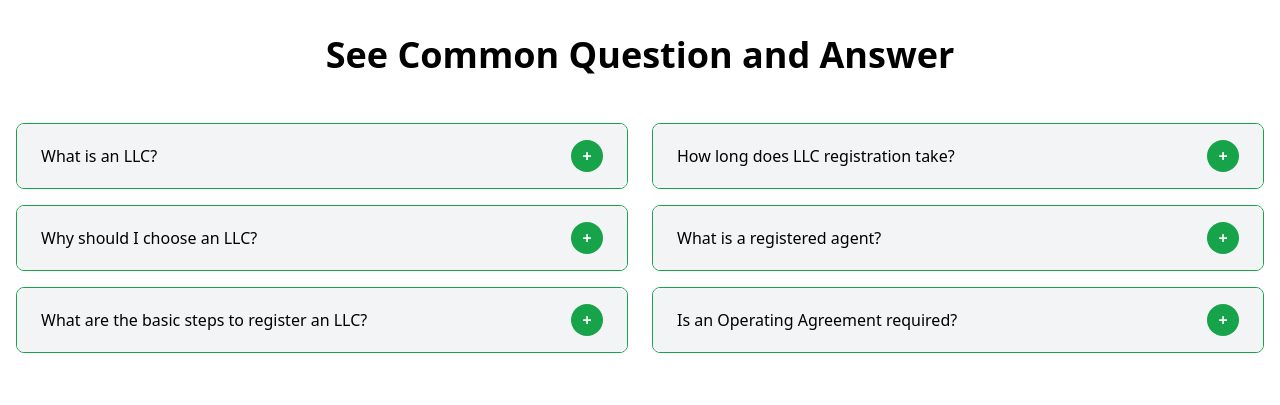
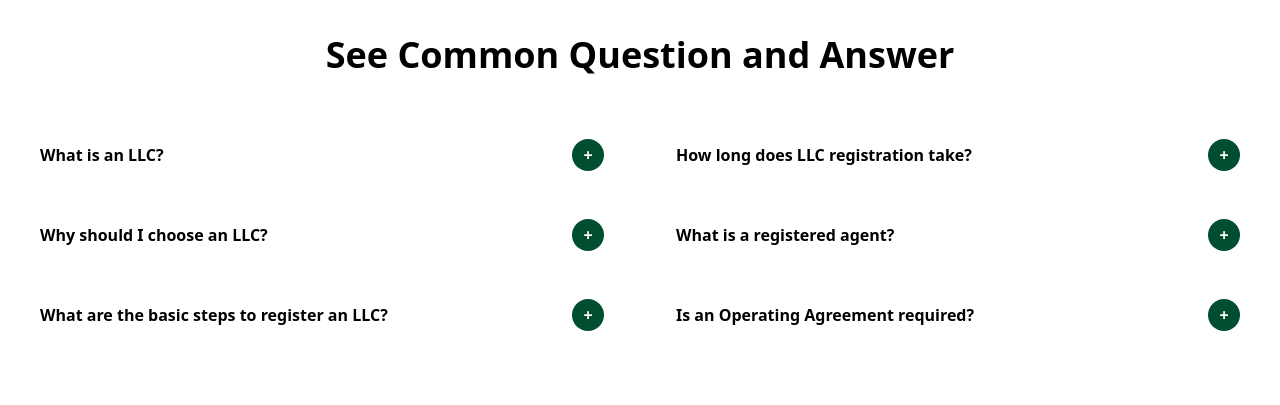
Before and after one commit to abdullahchandio/accufilerClone, a website: page index.html in a window 1280 px wide. Shown: the part 3100-3505 px from the top of the page. Drawn offline with nearby package versions, Linux system fonts and the light colour scheme.

Commit message:
Add files via upload

```diff
--- a/index.html
+++ b/index.html
@@ -34,8 +34,6 @@
             class="h-10 w-auto"
           />
         </a>
-
-        <!-- Mobile Menu Button -->
         <button class="md:hidden">
           <svg
             class="w-6 h-6"
@@ -51,8 +49,6 @@
             ></path>
           </svg>
         </button>
-
-        <!-- Desktop Menu -->
         <div class="hidden md:flex items-center space-x-8">
           <a href="/" class="text-gray-700 hover:text-gray-900">Home</a>
           <div class="relative dropdown">
@@ -73,8 +69,6 @@
                 ></path>
               </svg>
             </button>
-
-            <!-- Services Dropdown -->
             <div
               class="absolute top-full left-0 mt-2 bg-[#15171A] text-white rounded-lg shadow-xl p-6 w-[800px] hidden dropdown-menu"
             >
@@ -171,8 +165,6 @@
           </a>
         </div>
       </div>
-
-      <!-- Mobile Menu Dropdown -->
       <div
         class="md:hidden absolute top-full left-0 right-0 bg-white shadow-lg hidden"
       >
@@ -193,7 +185,6 @@
     </nav>
     <!-- Hero Section -->
     <section class="relative min-h-screen pt-24 overflow-hidden">
-      <!-- Background Grid -->
       <div
         class="absolute inset-0 bg-cover bg-center"
         style="
@@ -203,7 +194,6 @@
 
       <div class="relative z-10 max-w-7xl mx-auto px-6 lg:px-8">
         <div class="grid lg:grid-cols-2 gap-12 items-center">
-          <!-- Left Column - Content -->
           <div class="space-y-8 max-w-2xl">
             <h1
               class="text-4xl sm:text-5xl lg:text-6xl font-bold tracking-tight text-gray-800"
@@ -236,10 +226,7 @@
               </svg>
             </button>
           </div>
-
-          <!-- Right Column - Image and Cards -->
           <div class="relative h-[600px]">
-            <!-- Background Rectangle -->
             <div
               class="absolute right-0 top-0 w-[90%] h-[600px] bg-[#FFE4CC] rounded-3xl overflow-hidden"
             >
@@ -249,8 +236,6 @@
                 class="object-cover w-full h-full"
               />
             </div>
-
-            <!-- Floating Elements -->
             <div class="absolute -left-16 top-1/4">
               <div class="bg-white rounded-2xl shadow-lg p-6 w-[280px]">
                 <h3 class="text-lg font-semibold mb-4">Recent Records</h3>
@@ -378,9 +363,7 @@
       <h1 class="text-4xl md:text-5xl font-bold text-black mb-12 max-w-2xl">
         Top Services to Start Your Business
       </h1>
-
       <div class="grid md:grid-cols-3 gap-6 mb-12">
-        <!-- Registered Agent Card -->
         <div class="bg-white rounded-3xl p-8 shadow-sm border">
           <h3 class="text-2xl font-bold text-[#004d2f] mb-6">
             Registered Agent / <span class="text-black">$20</span>
@@ -403,8 +386,6 @@
             </button>
           </div>
         </div>
-
-        <!-- Business Address Card -->
         <div class="bg-[#004d2f] rounded-3xl p-8 text-white shadow-sm">
           <h3 class="text-2xl font-bold mb-6">
             Business Address / <span>$50</span>
@@ -427,8 +408,6 @@
             </button>
           </div>
         </div>
-
-        <!-- EIN Registration Card -->
         <div class="bg-white rounded-3xl p-8 shadow-sm border">
           <h3 class="text-2xl font-bold text-[#004d2f] mb-6">
             EIN Registration / <span class="text-black">$25</span>
@@ -495,10 +474,8 @@
 
       <div class="swiper">
         <div class="swiper-wrapper">
-          <!-- Slide Template -->
           <div class="swiper-slide flex flex-col md:flex-row gap-8 items-center bg-[#d1ff96] rounded-3xl p-8" style="height: 568px;">
             <div class="flex flex-col md:flex-row gap-8 w-full items-center h-full">
-              <!-- Content -->
               <div class="content md:w-1/2">
                 <h3 class="text-3xl font-bold mb-4">Client Personal Dashboard</h3>
                 <p class="text-gray-700 mb-8">
@@ -525,7 +502,6 @@
                   </li>
                 </ul>
               </div>
-              <!-- Image -->
               <div class="image md:w-1/2 flex justify-center items-center">
                 <img src="./Assets/Silder_img1.png" alt="Client Dashboard" class="rounded-xl  object-contain">
               </div>
@@ -533,7 +509,6 @@
           </div>
           <div class="swiper-slide flex flex-col md:flex-row gap-8 items-center bg-[#d1ff96] rounded-3xl p-8" style="height: 568px;">
             <div class="flex flex-col md:flex-row gap-8 w-full items-center h-full">
-              <!-- Content -->
               <div class="content md:w-1/2">
                 <h3 class="text-3xl font-bold mb-4">Client Personal Dashboard</h3>
                 <p class="text-gray-700 mb-8">
@@ -560,7 +535,6 @@
                   </li>
                 </ul>
               </div>
-              <!-- Image -->
               <div class="image md:w-1/2 flex justify-center items-center">
                 <img src="https://framerusercontent.com/images/TNJUMO1Q0SJoTiyDXgcTQnAsWS4.jpg?scale-down-to=1024" alt="Client Dashboard" class="rounded-xl w-full h-full object-contain">
               </div>
@@ -568,7 +542,6 @@
           </div>
           <div class="swiper-slide flex flex-col md:flex-row gap-8 items-center bg-gray-100 rounded-3xl p-8" style="height: 568px;">
             <div class="flex flex-col md:flex-row gap-8 w-full items-center h-full">
-              <!-- Content -->
               <div class="content md:w-1/2">
                 <h3 class="text-3xl font-bold mb-4">Client Personal Dashboard</h3>
                 <p class="text-gray-700 mb-8">
@@ -595,7 +568,6 @@
                   </li>
                 </ul>
               </div>
-              <!-- Image -->
               <div class="image md:w-1/2 flex justify-center items-center">
                 <img src="https://framerusercontent.com/images/FODR9qcBbAhBb7Tz4PIylQtfhE.jpg?scale-down-to=1024" alt="Client Dashboard" class="rounded-xl w-full h-full object-contain">
               </div>
@@ -652,12 +624,9 @@
         <h2 class="text-4xl md:text-5xl font-bold text-white text-center mb-12 max-w-3xl mx-auto">
           Building the Foundation of Your Business with Core Values
         </h2>
-
         <div class="grid md:grid-cols-3 gap-6">
-          <!-- Core Value 1: Security First -->
           <div class="bg-white p-6 rounded-lg shadow-md space-y-4 text-center">
             <div class="w-12 h-12 bg-[#d1ff96] rounded-lg flex items-center justify-center text-center mx-auto">
-              <!-- Security First Icon -->
               <svg xmlns="http://www.w3.org/2000/svg" class="h-6 w-6 text-[#004d2f]" fill="none" viewBox="0 0 24 24" stroke="currentColor" stroke-width="2">
                 <path stroke-linecap="round" stroke-linejoin="round" d="M12 2C8.13 2 5 5.13 5 9v6c0 3.87 3.13 7 7 7s7-3.13 7-7V9c0-3.87-3.13-7-7-7zM9 9c0-1.66 1.34-3 3-3s3 1.34 3 3v6c0 1.66-1.34 3-3 3s-3-1.34-3-3V9z"/>
               </svg>
@@ -667,11 +636,8 @@
               Your Business, Your Privacy We ensure your personal and business data is handled with the utmost care, offering secure solutions to protect your confidential information.
             </p>
           </div>
-
-          <!-- Core Value 2: Reliability -->
           <div class="bg-white p-6 rounded-lg shadow-md space-y-4 text-center">
             <div class="w-12 h-12 bg-[#d1ff96] rounded-lg flex items-center justify-center text-center mx-auto">
-              <!-- Reliability Icon -->
               <svg xmlns="http://www.w3.org/2000/svg" class="h-6 w-6 text-[#004d2f]" fill="none" viewBox="0 0 24 24" stroke="currentColor" stroke-width="2">
                 <path stroke-linecap="round" stroke-linejoin="round" d="M12 8V4m0 0L16 8m-4-4L8 8m3 12h.01m1.99 0h.01m-3-2v-6m0 0L16 9M9 9l-4 4" />
               </svg>
@@ -681,11 +647,8 @@
               Dependable Every Step of the Way Count on us to provide consistent support, accurate filings, and timely updates throughout your business formation journey.
             </p>
           </div>
-
-          <!-- Core Value 3: Customer-Centric -->
           <div class="bg-white p-6 rounded-lg shadow-md space-y-4 text-center">
             <div class="w-12 h-12 bg-[#d1ff96] rounded-lg flex items-center justify-center text-center mx-auto">
-              <!-- Customer-Centric Icon -->
               <svg xmlns="http://www.w3.org/2000/svg" class="h-6 w-6 text-[#004d2f]" fill="none" viewBox="0 0 24 24" stroke="currentColor" stroke-width="2">
                 <path stroke-linecap="round" stroke-linejoin="round" d="M3 7l4 4-4 4m16-8l-4 4 4 4" />
               </svg>
@@ -706,12 +669,11 @@
       <div class="grid md:grid-cols-2 gap-6 mb-16">
         <div class="space-y-4">
           <div class="accordion" id="faqAccordion1">
-            <!-- FAQ 1 -->
-            <div class="accordion-item mb-4 border border-green-600 rounded-lg overflow-hidden">
+            <div class="accordion-item mb-4 rounded-lg overflow-hidden">
               <h2 class="accordion-header" id="faqHeading1">
-                <button class="accordion-button text-left bg-gray-100 py-4 px-6 flex items-center justify-between w-full" type="button" aria-expanded="false" aria-controls="faqCollapse1">
-                  <span>What is an LLC?</span>
-                  <span class="plus-icon text-white font-bold bg-green-600 rounded-full w-8 h-8 flex items-center justify-center">+</span>
+                <button class="accordion-button text-left bg-[#f5f6f4] py-4 px-6 flex items-center justify-between w-full" type="button" aria-expanded="false" aria-controls="faqCollapse1">
+                  <span class="font-semibold">What is an LLC?</span>
+                  <span class="plus-icon text-white font-bold bg-[#004d2f] rounded-full w-8 h-8 flex items-center justify-center">+</span>
                 </button>
               </h2>
               <div id="faqCollapse1" class="accordion-collapse hidden px-6 py-4">
@@ -720,12 +682,11 @@
                 </div>
               </div>
             </div>
-            <!-- FAQ 2 -->
-            <div class="accordion-item mb-4 border border-green-600 rounded-lg overflow-hidden">
+            <div class="accordion-item mb-4 rounded-lg overflow-hidden">
               <h2 class="accordion-header" id="faqHeading2">
-                <button class="accordion-button text-left bg-gray-100 py-4 px-6 flex items-center justify-between w-full" type="button" aria-expanded="false" aria-controls="faqCollapse2">
-                  <span>Why should I choose an LLC?</span>
-                  <span class="plus-icon text-white font-bold bg-green-600 rounded-full w-8 h-8 flex items-center justify-center">+</span>
+                <button class="accordion-button text-left bg-[#f5f6f4] py-4 px-6 flex items-center justify-between w-full" type="button" aria-expanded="false" aria-controls="faqCollapse2">
+                  <span class="font-semibold">Why should I choose an LLC?</span>
+                  <span class="plus-icon text-white font-bold bg-[#004d2f] rounded-full w-8 h-8 flex items-center justify-center">+</span>
                 </button>
               </h2>
               <div id="faqCollapse2" class="accordion-collapse hidden px-6 py-4">
@@ -734,12 +695,11 @@
                 </div>
               </div>
             </div>
-            <!-- FAQ 3 -->
-            <div class="accordion-item mb-4 border border-green-600 rounded-lg overflow-hidden">
+            <div class="accordion-item mb-4   rounded-lg overflow-hidden">
               <h2 class="accordion-header" id="faqHeading3">
-                <button class="accordion-button text-left bg-gray-100 py-4 px-6 flex items-center justify-between w-full" type="button" aria-expanded="false" aria-controls="faqCollapse3">
-                  <span>What are the basic steps to register an LLC?</span>
-                  <span class="plus-icon text-white font-bold bg-green-600 rounded-full w-8 h-8 flex items-center justify-center">+</span>
+                <button class="accordion-button text-left bg-[#f5f6f4] py-4 px-6 flex items-center justify-between w-full" type="button" aria-expanded="false" aria-controls="faqCollapse3">
+                  <span class="font-semibold">What are the basic steps to register an LLC?</span>
+                  <span class="plus-icon text-white font-bold bg-[#004d2f] rounded-full w-8 h-8 flex items-center justify-center">+</span>
                 </button>
               </h2>
               <div id="faqCollapse3" class="accordion-collapse hidden px-6 py-4">
@@ -750,16 +710,13 @@
             </div>
           </div>
         </div>
-
-        <!-- Accordion for Remaining FAQs -->
         <div class="space-y-4">
           <div class="accordion" id="faqAccordion2">
-            <!-- FAQ 4 -->
-            <div class="accordion-item mb-4 border border-green-600 rounded-lg overflow-hidden">
+            <div class="accordion-item mb-4 rounded-lg overflow-hidden">
               <h2 class="accordion-header" id="faqHeading4">
-                <button class="accordion-button text-left bg-gray-100 py-4 px-6 flex items-center justify-between w-full" type="button" aria-expanded="false" aria-controls="faqCollapse4">
-                  <span>How long does LLC registration take?</span>
-                  <span class="plus-icon text-white font-bold bg-green-600 rounded-full w-8 h-8 flex items-center justify-center">+</span>
+                <button class="accordion-button text-left bg-[#f5f6f4] py-4 px-6 flex items-center justify-between w-full" type="button" aria-expanded="false" aria-controls="faqCollapse4">
+                  <span class="font-semibold">How long does LLC registration take?</span>
+                  <span class="plus-icon text-white font-bold bg-[#004d2f] rounded-full w-8 h-8 flex items-center justify-center">+</span>
                 </button>
               </h2>
               <div id="faqCollapse4" class="accordion-collapse hidden px-6 py-4">
@@ -768,12 +725,11 @@
                 </div>
               </div>
             </div>
-            <!-- FAQ 5 -->
-            <div class="accordion-item mb-4 border border-green-600 rounded-lg overflow-hidden">
+            <div class="accordion-item mb-4   rounded-lg overflow-hidden">
               <h2 class="accordion-header" id="faqHeading5">
-                <button class="accordion-button text-left bg-gray-100 py-4 px-6 flex items-center justify-between w-full" type="button" aria-expanded="false" aria-controls="faqCollapse5">
-                  <span>What is a registered agent?</span>
-                  <span class="plus-icon text-white font-bold bg-green-600 rounded-full w-8 h-8 flex items-center justify-center">+</span>
+                <button class="accordion-button text-left bg-[#f5f6f4] py-4 px-6 flex items-center justify-between w-full" type="button" aria-expanded="false" aria-controls="faqCollapse5">
+                  <span class="font-semibold">What is a registered agent?</span>
+                  <span class="plus-icon text-white font-bold bg-[#004d2f] rounded-full w-8 h-8 flex items-center justify-center">+</span>
                 </button>
               </h2>
               <div id="faqCollapse5" class="accordion-collapse hidden px-6 py-4">
@@ -782,12 +738,11 @@
                 </div>
               </div>
             </div>
-            <!-- FAQ 6 -->
-            <div class="accordion-item mb-4 border border-green-600 rounded-lg overflow-hidden">
+            <div class="accordion-item mb-4   rounded-lg overflow-hidden">
               <h2 class="accordion-header" id="faqHeading6">
-                <button class="accordion-button text-left bg-gray-100 py-4 px-6 flex items-center justify-between w-full" type="button" aria-expanded="false" aria-controls="faqCollapse6">
-                  <span>Is an Operating Agreement required?</span>
-                  <span class="plus-icon text-white font-bold bg-green-600 rounded-full w-8 h-8 flex items-center justify-center">+</span>
+                <button class="accordion-button text-left bg-[#f5f6f4] py-4 px-6 flex items-center justify-between w-full" type="button" aria-expanded="false" aria-controls="faqCollapse6">
+                  <span class="font-semibold">Is an Operating Agreement required?</span>
+                  <span class="plus-icon text-white font-bold bg-[#004d2f] rounded-full w-8 h-8 flex items-center justify-center">+</span>
                 </button>
               </h2>
               <div id="faqCollapse6" class="accordion-collapse hidden px-6 py-4">
@@ -799,17 +754,12 @@
           </div>
         </div>
       </div>
-
-
       <div class="grid md:grid-cols-2 gap-12 items-center">
-        <!-- Image -->
         <div class="w-[90%] h-[600px] bg-[#FFE4CC] rounded-3xl overflow-hidden">
           <img src="https://framerusercontent.com/images/0rXsrgUyLJJcTDf7VwTDpfLBU.png"
             alt="Team collaboration"
             class="rounded-lg object-cover w-full h-full" />
         </div>
-
-        <!-- Why Choose Us Section -->
         <div>
           <h2 class="text-3xl font-bold mb-4">
             Why Choose Us for Your LLC Formation?
@@ -818,7 +768,6 @@
             Streamline HR processes and empower your team with our products. Facilitate managing employee data.
           </p>
           <div class="space-y-6">
-            <!-- Fast & Reliable Filing -->
             <div class="bg-gray-50 p-6 rounded-lg">
               <div class="text-sm text-gray-500 mb-2">01</div>
               <h3 class="font-semibold mb-2">Fast & Reliable Filing</h3>
@@ -826,8 +775,6 @@
                 Get your LLC registered quickly with 100% accuracy.
               </p>
             </div>
-
-            <!-- State Compliance Made Easy -->
             <div class="bg-gray-50 p-6 rounded-lg">
               <div class="text-sm text-gray-500 mb-2">02</div>
               <h3 class="font-semibold mb-2">State Compliance Made Easy</h3>
@@ -909,7 +856,7 @@
           Choose a Plan That Fits Your Business Needs
         </h2>
         <div class="grid md:grid-cols-3 gap-8">
-          <div class="p-6 bg-white shadow-lg rounded-lg">
+          <div class="p-6 bg-gray-100  rounded-lg">
           <div class="bg-[#004d2f] text-white p-4 rounded-md">
             <div class="flex items-center gap-3 mb-4">
               <div class="p-2 bg-[#CFFF92] rounded-lg">
@@ -1011,7 +958,7 @@
               Get Started
             </button>
           </div>
-          <div class="p-6 bg-gray-100 shadow-lg rounded-lg">
+          <div class="p-6 bg-gray-100 rounded-lg">
             <div class="bg-[#cfff92] text-white p-4 rounded-md">
             <div class="flex items-center gap-3 mb-4">
               <div class="p-4 bg-[#004d2f] rounded-lg">
@@ -1114,7 +1061,7 @@
               Get Started
             </button>
           </div>
-          <div class="p-6 bg-white shadow-lg rounded-lg">
+          <div class="p-6 bg-gray-100 rounded-lg">
             <div class="bg-[#004d2f] p-4 rounded-lg text-white">
             <div class="flex items-center gap-3 mb-4">
               <div class="p-2 bg-[#004d2f] rounded-lg">
```
